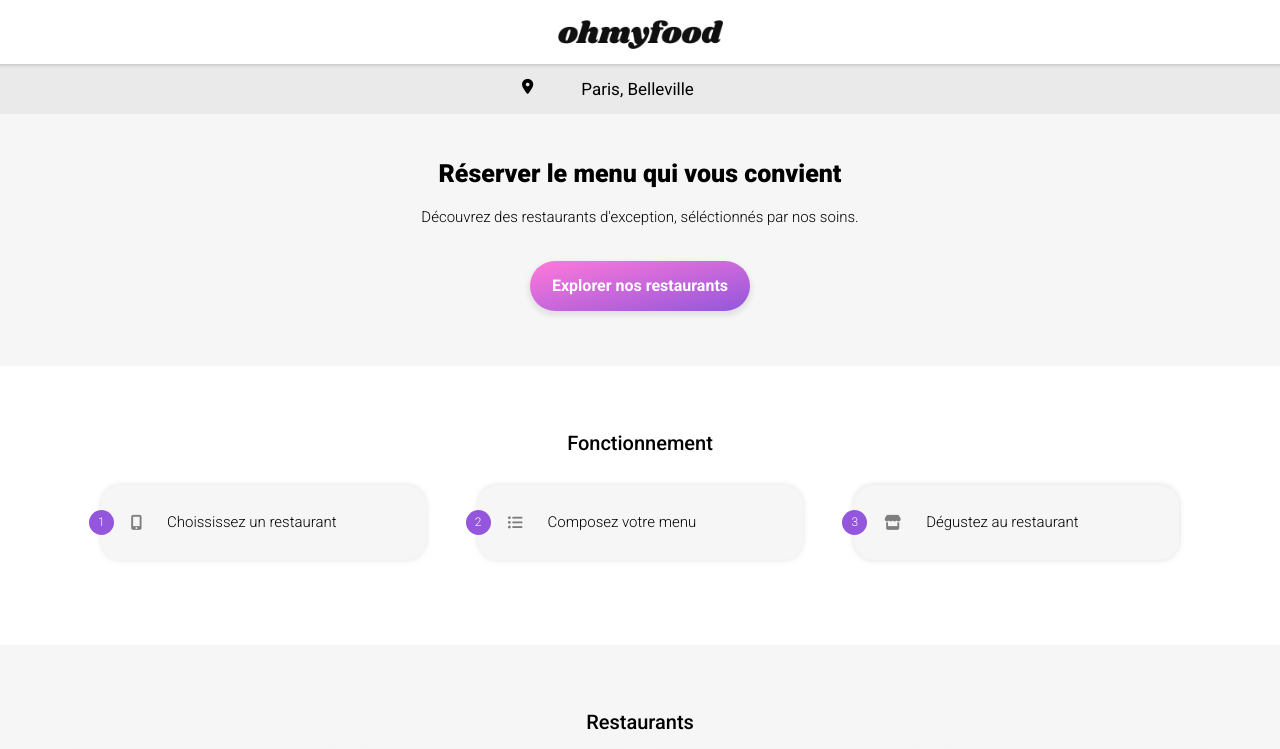
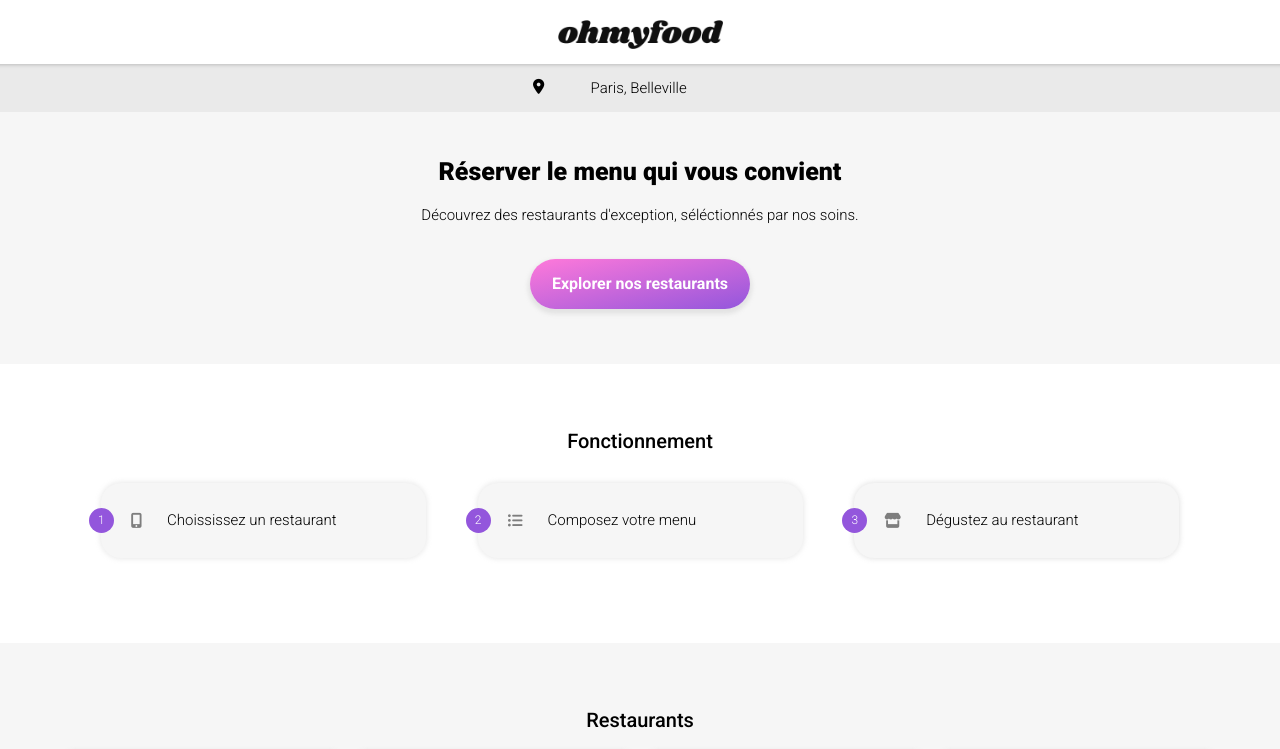
Before and after one commit to Dark-uld/RAJESWARANPirathepan_3_20122021, a website: page index.html in a window 1280 px wide. Shown: the top 749 px of the page. Drawn offline with Linux system fonts and the light colour scheme; a web font is replaced by a local one.

Commit message:
correction suite à problème avec validator html

```diff
--- a/index.html
+++ b/index.html
@@ -32,10 +32,10 @@
     <main>
 
         <!-- LOCATION -->
-        <section class="location">
+        <div class="location">
             <i class="fas fa-map-marker-alt"></i>
             <input class="location_form" type="search" value="Paris, Belleville">
-        </section>
+        </div>
 
         <!-- EXPLORATION -->
 
--- a/sass/Layout/container.scss
+++ b/sass/Layout/container.scss
@@ -56,8 +56,6 @@ body{
     &_form {
         border: none;
         background-color: rgb(234, 234, 234);
-        font-size: 17px;
-        font-weight: 400;
         text-align: center;
     }
 }
```
Also changed, not shown: css/style.css, 1 other file.
